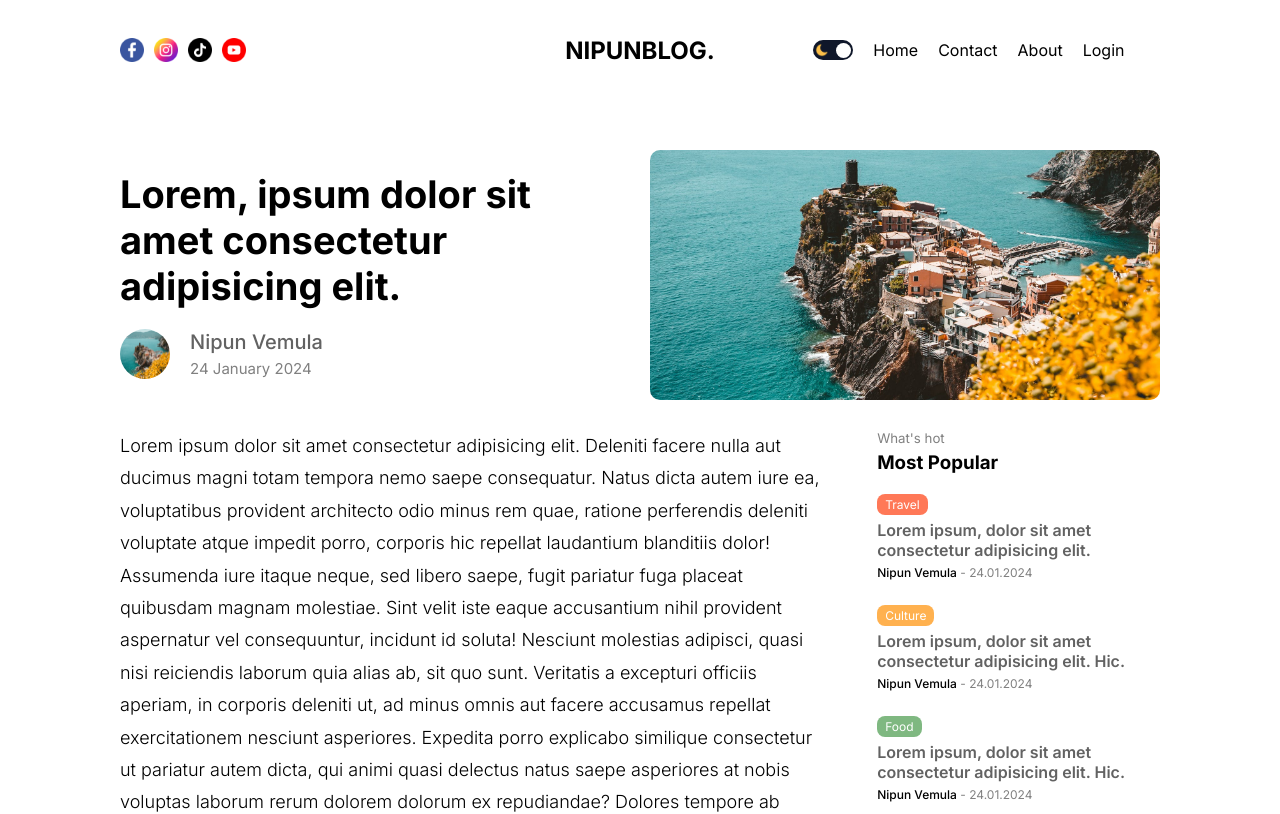
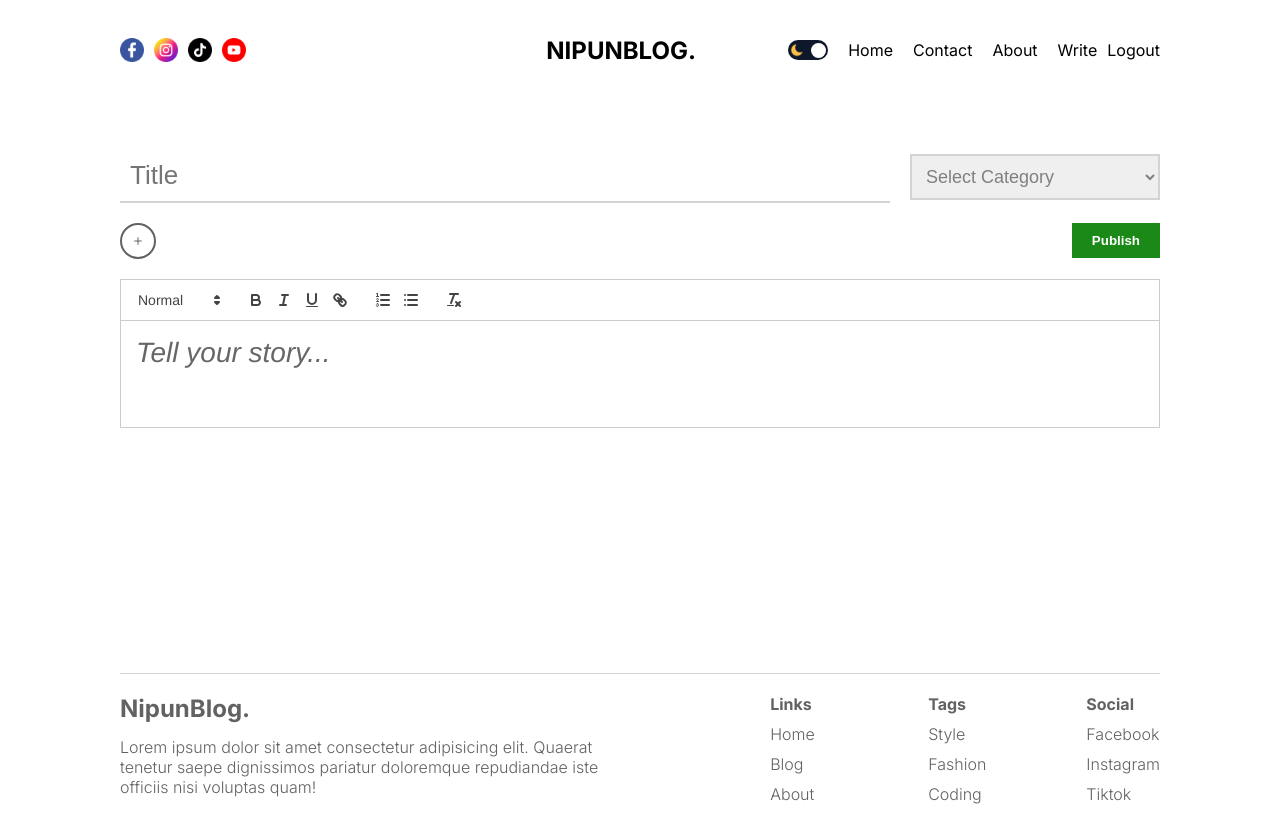
Before and after one commit to NipuNVemula06/Blog_app_next.js, a Next.js app: page /write in a window 1280 px wide. Shown: the top 814 px of the page. Built offline with nearby package versions, Linux system fonts and the light colour scheme.

Commit message:
write page UI

```diff
--- a/package.json
+++ b/package.json
@@ -12,6 +12,7 @@
     "next": "14.1.0",
     "react": "18.2.0",
     "react-dom": "18.2.0",
-    "react-icons": "^5.0.1"
+    "react-icons": "^5.0.1",
+    "react-quill": "^2.0.0"
   }
 }
--- a/src/app/globals.css
+++ b/src/app/globals.css
@@ -47,6 +47,16 @@ a {
   padding: 0 80px;
 }
 
+/* reach quill (text editor) default CSS override */
+
+.ql-container {
+  font-size: 28px !important;
+}
+
+.quill > .ql-container > .ql-editore.ql-blank::before {
+  color: #b3b3b1;
+}
+
 /* RESPONSIVE POINTS */
 
 @media screen and (max-width: 1200px) {
@@ -66,10 +76,16 @@ a {
   .wrapper {
     max-width: 640px;
   }
+  .ql-container {
+    font-size: 24px !important;
+  }
 }
 
 @media screen and (max-width: 640px) {
   .wrapper {
     max-width: 475px;
   }
+  .ql-container {
+    font-size: 18px !important;
+  }
 }
--- /dev/null
+++ b/src/app/write/WritePage.css
@@ -0,0 +1,159 @@
+.write {
+  margin-top: 50px;
+  position: relative;
+  display: flex;
+  flex-direction: column;
+  gap: 20px;
+}
+
+.write_topsection {
+  display: flex;
+  align-items: center;
+  gap: 20px;
+}
+
+.write_input {
+  padding: 10px;
+  font-size: 26px;
+  border: none;
+  outline: none;
+  border-bottom: 2px solid lightgray;
+  flex: 1;
+  background-color: transparent;
+}
+
+.write_input:focus {
+  outline: none;
+}
+
+.write_select {
+  padding: 10px;
+  font-size: 18px;
+  border: 2px solid lightgray;
+  color: gray;
+  width: 250px;
+  outline: none;
+}
+
+.write_editor {
+  height: 400px;
+  position: relative;
+  display: flex;
+  flex-direction: column;
+  gap: 20px;
+}
+
+.write_plusbutton,
+.write_addbutton {
+  padding: 10px;
+  cursor: pointer;
+  background-color: transparent;
+  width: 36px;
+  height: 36px;
+  border-radius: 50%;
+  display: flex;
+  align-items: center;
+  justify-content: center;
+  border: 2px solid var(--softTextColor);
+  position: relative;
+}
+
+.write_addbutton > label {
+  margin-bottom: -5px;
+}
+
+.write_plusicon {
+  font-size: 20px;
+  color: var(--softTextColor);
+}
+
+.write_add {
+  position: absolute;
+  top: 0px;
+  left: 70px;
+  display: flex;
+  gap: 20px;
+}
+
+.write_imageinput {
+  display: none;
+}
+
+.write_publishbutton {
+  padding: 10px 20px;
+  border: none;
+  color: white;
+  background-color: #1a8917;
+  cursor: pointer;
+  font-weight: 600;
+  position: absolute;
+  top: 0;
+  right: 0;
+}
+
+/* .write_editor {
+  display: flex;
+  gap: 20px;
+  position: relative;
+  height: 700px;
+}
+
+.write_imageinput {
+  display: none;
+}
+
+.write_plusbutton,
+.write_addbutton {
+  width: 36px;
+  height: 36px;
+  border-radius: 50%;
+  background-color: transparent;
+  border: 1px solid var(--textColor);
+  display: flex;
+  align-items: center;
+  justify-content: center;
+  cursor: pointer;
+}
+
+.write_addbutton {
+  border-color: #1a8917;
+}
+
+.write_add {
+  display: flex;
+  gap: 20px;
+  background-color: var(--bg);
+  position: absolute;
+  z-index: 999;
+  width: 100%;
+  padding: 10px 0px;
+  left: 50px;
+}
+
+.write_textarea {
+  width: 100%;
+}
+
+.write_publishbutton {
+  position: absolute;
+  top: 0px;
+  right: 0px;
+  padding: 10px 20px;
+  border: none;
+  color: white;
+  background-color: #1a8917;
+  cursor: pointer;
+  font-weight: 600;
+  border-radius: 10px;
+} */
+
+@media screen and (max-width: 645px) {
+  .write_topsection {
+    flex-direction: column;
+  }
+  .write_select {
+    font-size: 14px;
+    color: gray;
+    width: 100%;
+  }
+}
--- /dev/null
+++ b/src/app/write/page.jsx
@@ -0,0 +1,98 @@
+"use client";
+
+import React, { useState } from "react";
+import "./WritePage.css";
+import Image from "next/image";
+import { IoMdAdd } from "react-icons/io";
+import { IoImagesOutline, IoVideocamOutline } from "react-icons/io5";
+import { RiExternalLinkLine } from "react-icons/ri";
+import ReactQuill from "react-quill";
+import "react-quill/dist/quill.snow.css";
+
+const WritePage = () => {
+  const [open, setOpen] = useState(false);
+  const [value, setValue] = useState("");
+  const [category, setCategory] = useState("");
+  const [file, setFile] = useState(null);
+  const [video, setVideo] = useState("");
+  const [title, setTitle] = useState("");
+
+  return (
+    <div className="write">
+      <div className="write_topsection">
+        <input
+          type="text"
+          placeholder="Title"
+          className="write_input"
+          value={title}
+          onChange={(e) => setTitle(e.target.value)}
+        />
+        <select
+          className="write_select"
+          onChange={(e) => setCategory(e.target.value)}
+        >
+          <option value="">Select Category</option>
+          <option value="style">Style</option>
+          <option value="fashion">Fashion</option>
+          <option value="food">Food</option>
+          <option value="culture">Culture</option>
+          <option value="travel">Travel</option>
+          <option value="coding">Coding</option>
+        </select>
+      </div>
+
+      <div className="write_editor">
+        <button className="write_plusbutton" onClick={() => setOpen(!open)}>
+          <IoMdAdd className="write_plusicon" />
+        </button>
+        {open && (
+          <div className="write_add">
+            <input
+              type="file"
+              id="image"
+              onChange={(e) => setFile(e.target.files[0])}
+              className="write_imageinput"
+            />
+            <button className="write_addbutton">
+              <label htmlFor="image">
+                <IoImagesOutline id="image" className="write_addicon" />
+              </label>
+            </button>
+            <button className="write_addbutton">
+              <RiExternalLinkLine className="write_addicon" />
+            </button>
+            <button className="write_addbutton">
+              <IoVideocamOutline className="write_addicon" />
+            </button>
+          </div>
+        )}
+        <ReactQuill
+          theme="snow"
+          value={value}
+          onChange={setValue}
+          placeholder="Tell your story..."
+        />
+        <button className="write_publishbutton">Publish</button>
+      </div>
+
+      {/* <div className="write_editor">
+        <button className="write_plusbutton" onClick={() => setOpen(!open)}>
+          <IoMdAdd className="write_plusicon" />
+        </button>
+        v>
+        )}
+        <ReactQuill
+          theme="bubble"
+          value={value}
+          onChange={setValue}
+          placeholder="Tell your story..."
+          className="write_textarea"
+        />
+
+        <button className="write_publishbutton">Publish</button>
+      </div> */}
+    </div>
+  );
+};
+
+export default WritePage;
--- a/src/components/AuthLinks/AuthLinks.jsx
+++ b/src/components/AuthLinks/AuthLinks.jsx
@@ -8,7 +8,7 @@ import { RiCloseFill } from "react-icons/ri";
 const AuthLinks = () => {
   const [open, setOpen] = useState(false);
 
-  const status = "notauthenticated";
+  const status = "authenticated";
   return (
     <div className="authlink">
       {status === "notauthenticated" ? (
```
Also changed, not shown: 1 other file (tests, documents, lock files or other folders).
